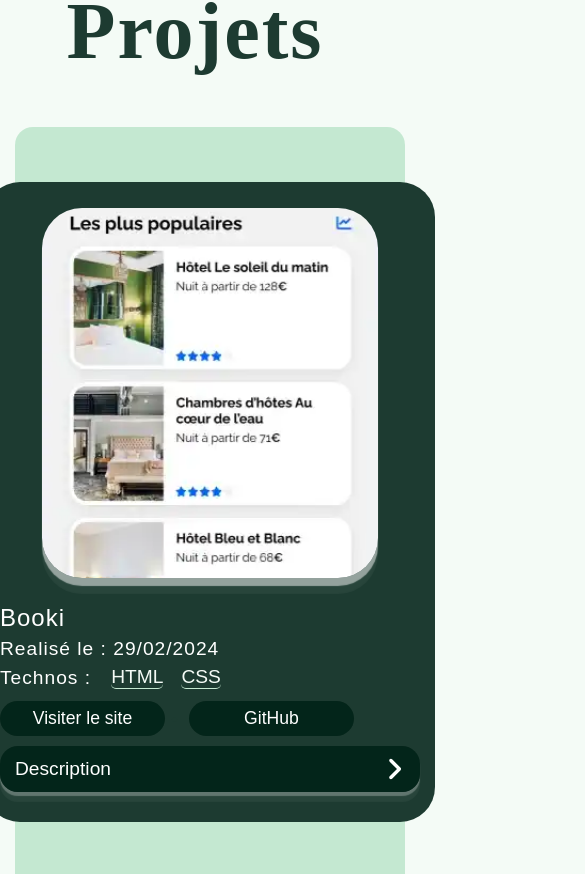
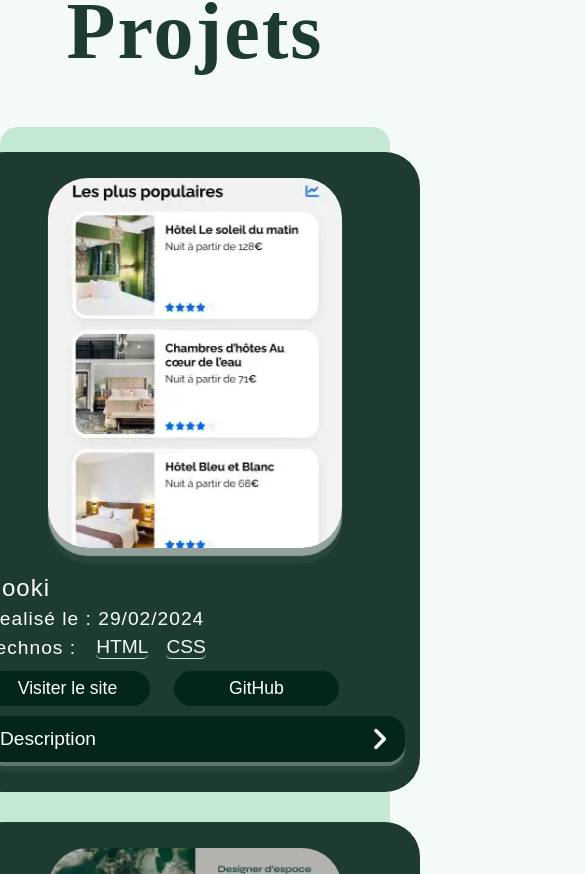
Before and after one commit to DEHBIA-HANI/Portfolio, a React (Create React App) app: page / in a window 390 px wide. Shown: the part 970-1844 px from the top of the page, 585 px wide, since content can reach past the window. Built offline with nearby package versions, Linux system fonts and the light colour scheme; a web font is replaced by a local one.

Commit message:
le responsive de la parie contact est faite

```diff
--- a/public/index.html
+++ b/public/index.html
@@ -3,6 +3,7 @@
 
 <head>
   <meta charset="utf-8" />
+  <meta name="viewport" content="width=device-width, initial-scale=1.0" />
   <link rel="icon" href="%PUBLIC_URL%/favicon.ico" />
   <meta name="viewport" content="width=device-width, initial-scale=1" />
   <meta name="theme-color" content="#000000" />
--- a/src/components/Card.jsx
+++ b/src/components/Card.jsx
@@ -7,7 +7,10 @@ const Card = ({ projet }) => {
   };
   return (
     <div className="card">
+      <div>
         <img src={projet.cover} alt={projet.title} className="card_image" />
+      </div>
+      <div>
         <h3>{projet.title}</h3>
         {projet.release_date ? (
           <h5>Realisé le : {dateFormater(projet.release_date)}</h5>
@@ -22,7 +25,11 @@ const Card = ({ projet }) => {
         </div>
         <ul>
           <li>
-          <a href={projet.site.link} target="_blank" rel="noopener noreferrer">
+            <a
+              href={projet.site.link}
+              target="_blank"
+              rel="noopener noreferrer"
+            >
               Visiter le site
             </a>
           </li>
@@ -39,6 +46,7 @@ const Card = ({ projet }) => {
 
         <Collapse title="Description" msg={projet.description} />
       </div>
+    </div>
   );
 };
 
--- a/src/components/Contact.jsx
+++ b/src/components/Contact.jsx
@@ -61,7 +61,7 @@ const Contact = () => {
             />
           </div>
           <label htmlFor="subject">Objet</label>
-          <input type="text" id="subject" />
+          <input type="text" id="subject" name="subject" />
           <label htmlFor="message">Message</label>
           <textarea name="message" id="message"></textarea>
           <div className="submit-container">
@@ -72,20 +72,23 @@ const Contact = () => {
           <div>
             <i>
               {" "}
-              <FontAwesomeIcon icon={faMobileScreenButton} /> phone
+              <FontAwesomeIcon icon={faMobileScreenButton} />{" "}
+              <span className="text"> phone</span>
             </i>
             <p> +33 6 59 57 39 43</p>
           </div>
           <div>
             <i>
-              <FontAwesomeIcon icon={faEnvelope} /> email
+              <FontAwesomeIcon icon={faEnvelope} />{" "}
+              <span className="text"> email</span>
             </i>
             <p>dabihachi85@gmail.com</p>
           </div>
           <div>
             <i>
               {" "}
-              <FontAwesomeIcon icon={faLocationDot} /> address
+              <FontAwesomeIcon icon={faLocationDot} />{" "}
+              <span className="text"> address</span>
             </i>
             <p>
               Lagny-sur-Marne 77400
--- a/src/styles/_settings.scss
+++ b/src/styles/_settings.scss
@@ -23,6 +23,9 @@ $color-5: #c4e8d1;
   padding: 0;
   margin: 0;
   box-sizing: border-box;
+}
+html {
+  overflow-x: hidden;
 }
 @mixin center {
   display: flex;
--- a/src/styles/components/_card.scss
+++ b/src/styles/components/_card.scss
@@ -6,18 +6,30 @@
   border-radius: 35px;
   margin: 5px;
   padding: 26px 15px 30px;
-  position: relative;
+  // position: relative;
   overflow: hidden;
+  @media screen and (max-width: 1195px) {
+    max-width: none;
+    width: 450px;
+    display: grid;
+    grid-template-columns: 40% 60%;
+    gap: 50px;
+    align-items: center;
+  }
+  @media screen and (max-width: 941px) {
+    width: 500px;
+    display: block;
+  }
 
-  &::after {
-    content: "";
-    height: 90px;
-    width: 100%;
-    background: linear-gradient(180deg, rgba(195, 34, 34, 0) 0%, $color-4 55%);
-    transform: translateX(-50%);
-    bottom: 0;
-    border-radius: 0 0 30px 30px;
-  }
+  // &::after {
+  //   content: "";
+  //   height: 90px;
+  //   width: 100%;
+  //   background: linear-gradient(180deg, rgba(195, 34, 34, 0) 0%, $color-4 55%);
+  //   transform: translateX(-50%);
+  //   bottom: 0;
+  //   border-radius: 0 0 30px 30px;
+  // }
   img {
     width: 80%;
     height: 370px;
@@ -28,6 +40,12 @@
     border-radius: 40px;
     box-shadow: 0 8px 1px rgba(255, 255, 255, 0.5),
       0 16px 1px rgba(255, 255, 255, 0.05);
+    @media screen and (max-width: 1195px) {
+      width: 100%;
+    }
+    @media screen and (max-width: 941px) {
+      width: 70%;
+    }
   }
   h3 {
     margin: 30px 0 0px;
--- a/src/styles/components/_collapse.scss
+++ b/src/styles/components/_collapse.scss
@@ -8,11 +8,16 @@
     0 10px 1px rgba(255, 255, 255, 0.05);
   transition: min-height 150ms cubic-bezier(0.4, 0, 0.2, 1),
     background-color 150ms cubic-bezier(0.4, 0, 0.2, 1);
+  @media screen and (max-width: 1195px) {
+    width: 85%;
+  }
+  @media screen and (max-width: 941px) {
+    width: auto;
+  }
   .titleDescription {
     display: flex;
     justify-content: space-between;
     align-items: center;
-
     h4 {
       color: $color-4;
       font-size: 1.2rem;
--- a/src/styles/components/_contact.scss
+++ b/src/styles/components/_contact.scss
@@ -3,25 +3,51 @@
   background: #03251a;
   color: $color-5;
   border-radius: 18px;
-  padding-left: 18px;
-  margin: 0 auto 70px;
+  width: 86%;
+  margin: auto;
   min-height: 640px;
   display: grid;
   grid-template-columns: 50% 50%;
+  margin-bottom: 30px;
+  @media screen and (max-width: 1462px) {
+    grid-template-columns: 1fr;
+  }
+  @media screen and (max-width: 720px) {
+    width: 100%;
+  }
   form {
     display: grid;
     gap: 18px;
     padding: 60px 0px;
-    margin: 0 66px 0 10px;
-    grid-template-rows: 45px 18px 45px 18px 200px 1fr;
-
+    width: 90%;
+    margin: auto;
+    grid-template-rows: 45px 22px 45px 22px 200px 1fr;
+    @media screen and (max-width: 864px) {
+      grid-template-rows: 235px 22px 45px 22px 200px 1fr;
+    }
+    @media screen and (max-width: 396px) {
+      grid-template-rows: 200px 22px 45px 22px 200px 1fr;
+    }
     .name-container {
       display: grid;
-      grid-template-columns: 1fr 2fr 1fr 2fr;
+      grid-template-columns: 0.5fr 2.5fr 0.5fr 2.5fr;
       grid-template-rows: auto;
       grid-template-areas: "name-label name-input email-label email-input";
       gap: 5px;
       align-items: center;
+      @media screen and (max-width: 864px) {
+        grid-template-columns: 1fr;
+        grid-template-areas:
+          "name-label"
+          "name-input"
+          "email-label"
+          " email-input";
+        width: 60%;
+        @media screen and (max-width: 500px) {
+          width: 100%;
+        }
+      }
+
       .name-label {
         grid-area: name-label;
       }
@@ -35,7 +61,10 @@
 
       .email-label {
         grid-area: email-label;
-        margin-left: 50px;
+        margin-left: 40px;
+        @media screen and (max-width: 864px) {
+          margin-left: 0;
+        }
       }
 
       .email-input {
@@ -49,6 +78,9 @@
       font-size: 1.73rem;
       font-family: $font-2;
       letter-spacing: 1px;
+      @media screen and (max-width: 369px) {
+        font-size: 1.38rem;
+      }
     }
     input[type="text"],
     input[type="email"],
@@ -61,6 +93,8 @@
       padding: 8px;
       font-size: 1.28rem;
       outline: none;
+      box-shadow: 0 8px 1px rgba(255, 255, 255, 0.5),
+        0 16px 1px rgba(255, 255, 255, 0.05);
     }
     textarea {
       border-radius: 4px;
@@ -70,14 +104,28 @@
     input[type="email"] {
       height: 46px;
     }
+    input[type="text"],
+    input[type="email"],
+    textarea {
+      width: 100%;
+    }
   }
+
   .submit-container {
     display: flex;
     align-items: flex-end;
+    margin-top: 53.63px;
+    @media screen and (max-width: 396px) {
+      margin-top: 43.89px;
+    }
     .btn {
       font-size: 1.5rem;
       font-family: $font-2;
       padding: 10px 33px;
+
+      @media screen and (max-width: 376px) {
+        font-size: 1.42rem;
+      }
     }
   }
 }
@@ -88,19 +136,39 @@ h2 {
   padding-top: 31.2px;
   letter-spacing: 2px;
   font-family: $font-2;
+  @media screen and (max-width: 369px) {
+    font-size: 2.9rem;
+    letter-spacing: 0;
+  }
 }
 .contact {
   display: grid;
   grid-template-rows: repeat(3, 1fr);
   border-left: 1px solid $color-5;
+  width: 100%;
+  @media screen and (max-width: 1462px) {
+    border-top: 1px solid $color-5;
+    border-left: none;
+  }
+
   p {
     font-size: 1.63rem;
+    @media screen and (max-width: 629px) {
+      font-size: 1.3rem;
+    }
+    @media screen and (max-width: 376px) {
+      font-size: 1rem;
+    }
   }
   div {
     border-bottom: 1px solid $color-5;
     display: grid;
     grid-template-columns: 30% 70%;
     align-items: center;
+    @media screen and (max-width: 1230px) {
+      padding: 20px;
+    }
+
     i {
       font-size: 1.62rem;
       font-family: $font-2;
@@ -108,6 +176,25 @@ h2 {
       padding-left: 40px;
       padding-right: 50px;
       text-align: left;
+      @media screen and (max-width: 629px) {
+        font-size: 1.3rem;
+        padding-left: 20px;
+      }
+      @media screen and (max-width: 591px) {
+        padding-left: 0;
+        padding-right: 0;
+        text-align: center;
+        font-size: 1.62rem;
+        @media screen and (max-width: 376px) {
+          font-size: 1.42rem;
+        }
+      }
+    }
+
+    .text {
+      @media screen and (max-width: 591px) {
+        display: none;
+      }
     }
   }
 }
--- a/src/styles/components/_projet.scss
+++ b/src/styles/components/_projet.scss
@@ -1,24 +1,15 @@
 .containerCard {
   background: $color-5;
-  border-radius: 18px;
   width: 86%;
   margin: auto;
-  padding: 50px 0px;
-  flex-direction: column;
+  border-radius: 18px;
+  padding: 20px;
   @include center;
-  flex-direction: row;
+  justify-content: center;
   flex-wrap: wrap;
-  justify-content: center;
   gap: 50px;
   @media screen and (max-width: 720px) {
     width: 100%;
-  }
-  // @media screen and (max-width: 1860px) {
-  //   gap: 55px;
-  // }
-
-  @media screen and (max-width: 720px) {
-    margin-left: 15px;
-    margin-right: 15px;
+    gap: 20px;
   }
 }
--- a/src/styles/components/_techBox.scss
+++ b/src/styles/components/_techBox.scss
@@ -7,7 +7,10 @@
   margin: auto;
   padding: 3.5rem;
   border-radius: 18px;
-
+  @media (max-width: 740px) {
+    padding: 3rem 20px;
+    width: 80%;
+  }
   .tech-box:last-child {
     grid-column: span 2;
   }
@@ -29,13 +32,12 @@
   @include center;
   justify-content: space-between;
   flex-direction: column;
-  border: 1px solid $color-5;
   padding: 20px;
   border-radius: 8px;
   margin: 10px;
   background-color: $color-3;
   color: $color-4;
-  box-shadow: 0px 2px 8px rgba(0, 0, 0, 0.5);
+  box-shadow: 0px 2px 8px $color-5;
   @media screen and (max-width: 720px) {
     width: 100%;
     margin: auto;
--- a/src/styles/index.scss
+++ b/src/styles/index.scss
@@ -4,6 +4,5 @@
 @import "./components/card";
 @import "./components/collapse";
 @import "./components/projet";
-@import "./components/competence";
 @import "./components/contact";
 @import "./components/techBox";
```
Also changed, not shown: src/styles/components/_competence.scss (deleted, +0 -10 lines). Lines whose indentation alone changed are shown as unchanged.
